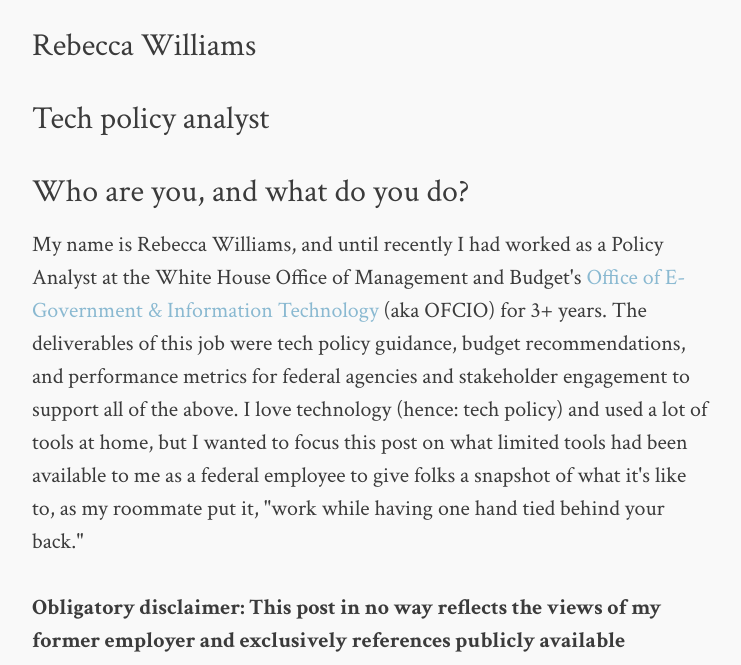
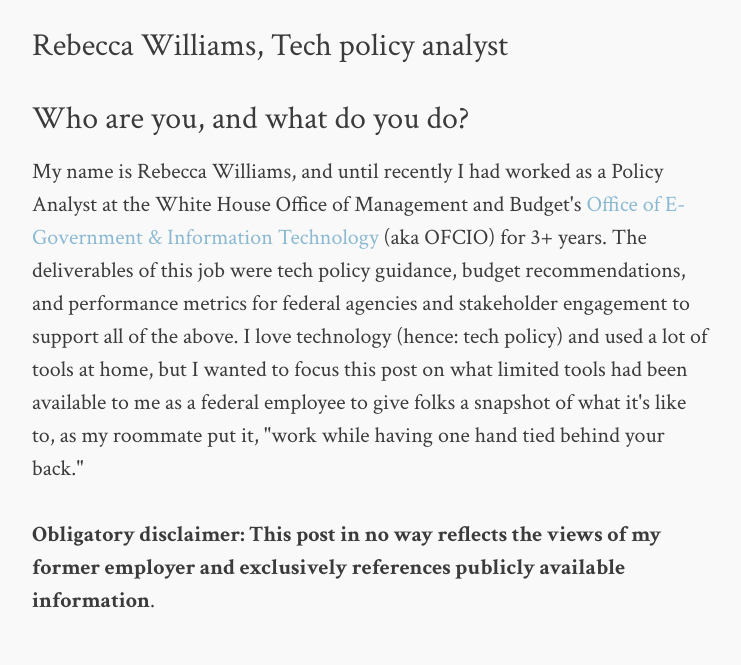
Before and after one commit to rebeccawilliams/rebeccawilliams.us, a Jekyll site: the page built from _posts/2020-10-15-Uses-This.md, in a window 1280 px wide and 900 px high, scrolled down 752 px, cut to the strip 235-900 px from the top of the window. Shown: the whole strip, without its empty margins (268-1009 px from the left). Built offline with Jekyll 4.4.1, drawn with Linux system fonts in a browser that asks for light colours; nearby versions of some CDN libraries; comment, search, counter and statistics services are not loaded.

Commit message:
Update 2020-10-15-Uses-This.md

```diff
--- a/_posts/2020-10-15-Uses-This.md
+++ b/_posts/2020-10-15-Uses-This.md
@@ -6,8 +6,7 @@
 ---
 
 <img src="https://usesthis.com/images/interviews/rebecca.williams/portrait.jpg">
-<h3>Rebecca Williams</h3>
-<h3>Tech policy analyst</h3>
+<h3>Rebecca Williams, Tech policy analyst</h3>
 
 <h3>Who are you, and what do you do?</h3>
 
```
